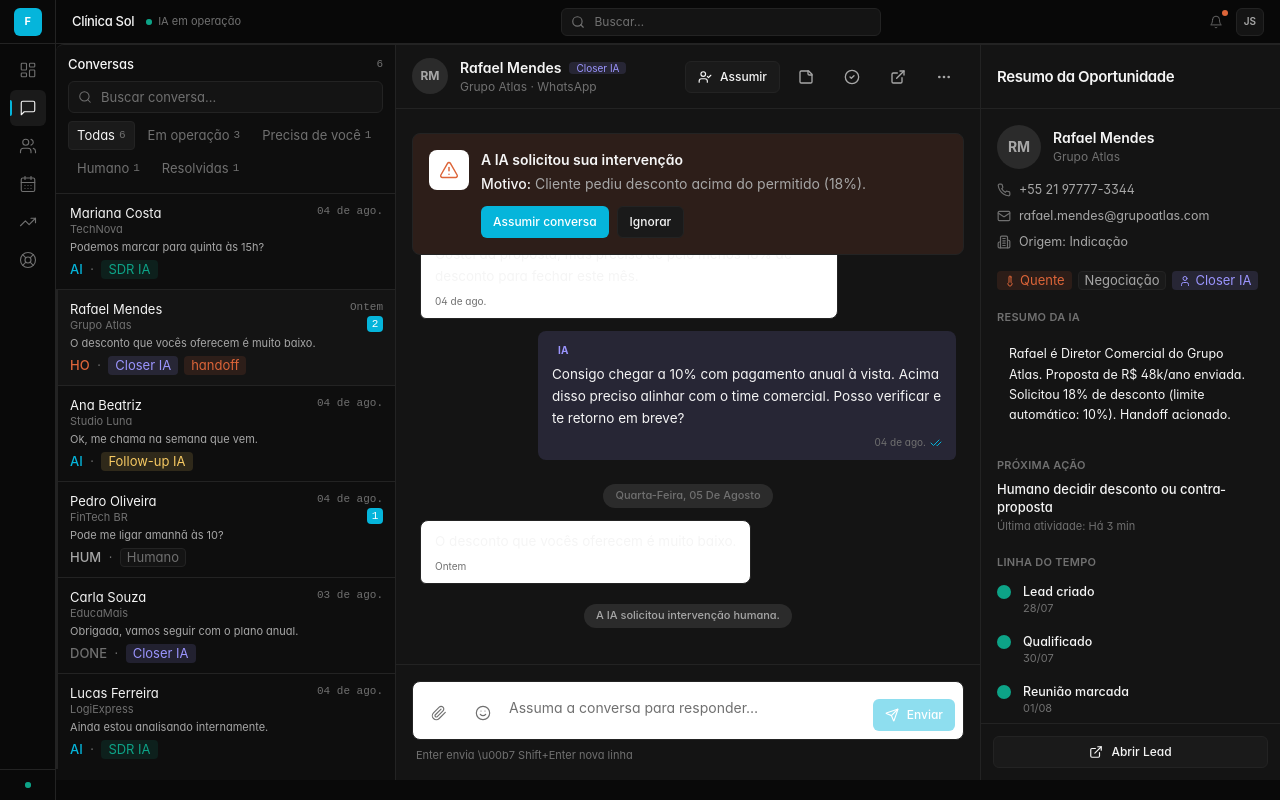
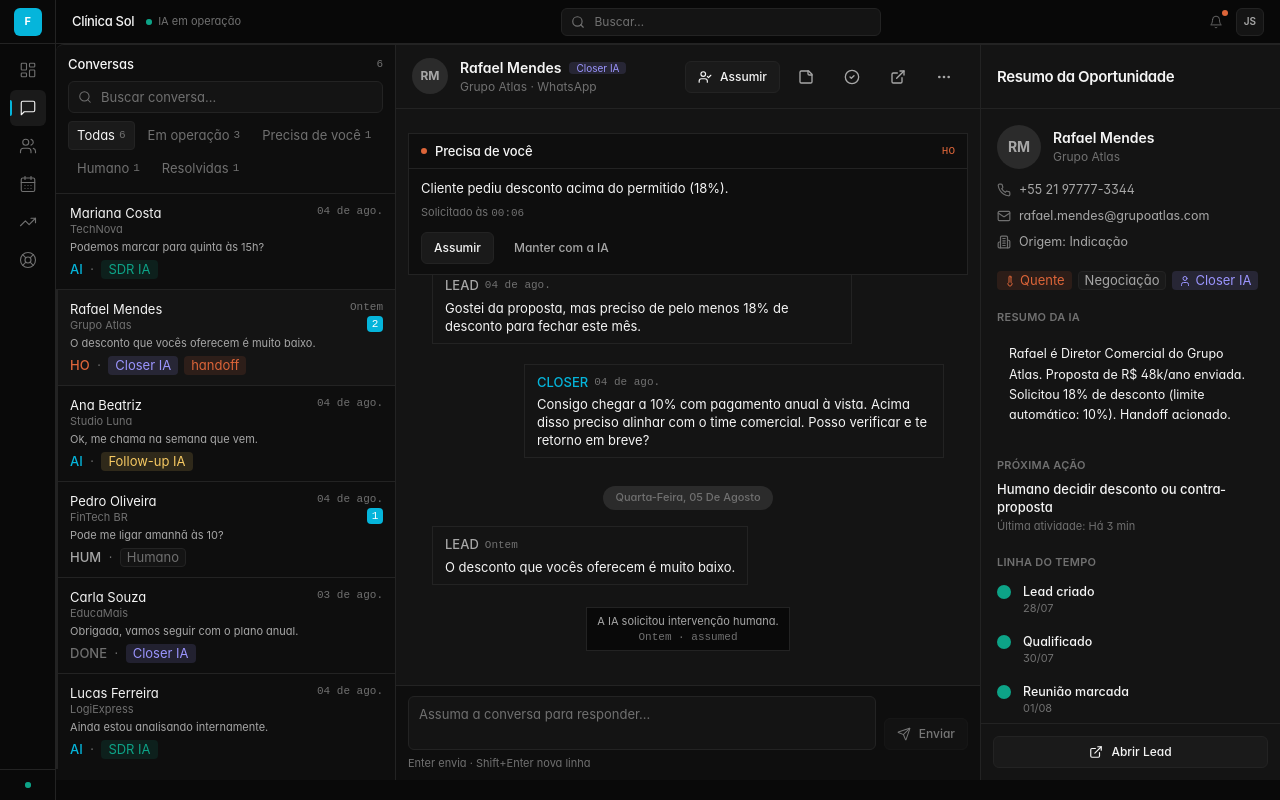
Before and after one commit to jvrm831720/forceia, a Next.js app in the folder dashboard/: page /conversas in a window 1280 px wide. Built offline with nearby package versions, Linux system fonts and the light colour scheme.

Commit message:
conversas: handoff Precisa de você, messages as ops events, header Assumir

```diff
--- a/dashboard/components/conversations/conversation-input.tsx
+++ b/dashboard/components/conversations/conversation-input.tsx
@@ -1,58 +1,33 @@
 "use client";
 
 import { Button } from "@/components/ui/button";
-import { cn } from "@/lib/utils";
-import { Paperclip, Send, Smile } from "lucide-react";
+import { Icon } from "@/components/ui/icon";
+import { Send } from "lucide-react";
 import { useState } from "react";
 
 export function ConversationInput({
+  onSend,
   disabled,
-  placeholder = "Escreva uma mensagem\u2026",
-  onSend,
+  placeholder = "Escrever mensagem…",
 }: {
+  onSend: (text: string) => void;
   disabled?: boolean;
   placeholder?: string;
-  onSend: (text: string) => void;
 }) {
   const [value, setValue] = useState("");
 
-  function submit() {
+  const submit = () => {
     const text = value.trim();
     if (!text || disabled) return;
     onSend(text);
     setValue("");
-  }
+  };
 
   return (
-    <div className="border-t border-border bg-surface-card p-3 sm:p-4">
-      <div
-        className={cn(
-          "flex items-end gap-2 rounded-2xl border border-border bg-white p-2 shadow-card",
-          disabled && "opacity-60"
-        )}
-      >
-        <button
-          type="button"
-          className="inline-flex h-9 w-9 shrink-0 items-center justify-center rounded-xl text-ink-soft transition hover:bg-border-soft hover:text-ink disabled:pointer-events-none"
-          aria-label="Anexar arquivo"
-          disabled={disabled}
-        >
-          <Paperclip className="h-4 w-4" strokeWidth={1.75} />
-        </button>
-        <button
-          type="button"
-          className="inline-flex h-9 w-9 shrink-0 items-center justify-center rounded-xl text-ink-soft transition hover:bg-border-soft hover:text-ink disabled:pointer-events-none"
-          aria-label="Inserir emoji"
-          disabled={disabled}
-        >
-          <Smile className="h-4 w-4" strokeWidth={1.75} />
-        </button>
-        <label className="min-w-0 flex-1">
-          <span className="sr-only">Mensagem</span>
+    <div className="border-t border-border bg-canvas px-3 py-2.5">
+      <div className="flex items-end gap-2">
         <textarea
-            rows={1}
           value={value}
-            disabled={disabled}
           onChange={(e) => setValue(e.target.value)}
           onKeyDown={(e) => {
             if (e.key === "Enter" && !e.shiftKey) {
@@ -60,23 +35,25 @@ export function ConversationInput({
               submit();
             }
           }}
+          rows={2}
+          disabled={disabled}
           placeholder={placeholder}
-            className="max-h-28 w-full resize-none bg-transparent py-2 text-sm text-ink placeholder:text-ink-soft focus:outline-none disabled:cursor-not-allowed"
+          className="min-h-[40px] flex-1 resize-none rounded-md border border-border bg-surface px-2.5 py-2 text-body text-ink placeholder:text-ink-soft transition-ui duration-fast focus:border-brand focus:outline-none focus:shadow-focus disabled:opacity-50"
         />
-        </label>
         <Button
           type="button"
           size="sm"
+          variant="secondary"
           disabled={disabled || !value.trim()}
           onClick={submit}
           aria-label="Enviar mensagem"
         >
-          <Send className="h-3.5 w-3.5" />
+          <Icon icon={Send} size="sm" />
           Enviar
         </Button>
       </div>
-      <p className="mt-2 px-1 text-[11px] text-ink-soft">
-        Enter envia \u00b7 Shift+Enter nova linha
+      <p className="mt-1.5 text-meta text-ink-soft">
+        Enter envia · Shift+Enter nova linha
       </p>
     </div>
   );
--- a/dashboard/components/conversations/handoff-card.tsx
+++ b/dashboard/components/conversations/handoff-card.tsx
@@ -2,8 +2,8 @@
 
 import { Button } from "@/components/ui/button";
 import type { HandoffRequest } from "@/types/conversation";
-import { AlertTriangle } from "lucide-react";
 
+/** Interrupt lane — Product Language: "Precisa de você" */
 export function HandoffCard({
   handoff,
   onAssume,
@@ -15,29 +15,35 @@ export function HandoffCard({
 }) {
   return (
     <div
-      className="mx-4 mt-3 rounded-2xl border border-alert/25 bg-alert-soft p-4 shadow-card"
-      role="status"
-      aria-live="polite"
+      className="mx-3 mt-3 border border-warning/40 bg-canvas"
+      role="region"
+      aria-label="Handoff — precisa de você"
     >
-      <div className="flex gap-3">
-        <div className="flex h-10 w-10 shrink-0 items-center justify-center rounded-xl bg-white text-alert shadow-card">
-          <AlertTriangle className="h-5 w-5" strokeWidth={1.75} />
+      <div className="flex items-center justify-between border-b border-border px-3 py-2">
+        <div className="flex items-center gap-2">
+          <span className="h-1.5 w-1.5 rounded-full bg-warning" aria-hidden />
+          <p className="text-section text-ink">Precisa de você</p>
         </div>
-        <div className="min-w-0 flex-1">
-          <p className="font-display text-sm font-semibold text-ink">
-            A IA solicitou sua intervenção
-          </p>
-          <p className="mt-1 text-sm text-ink-muted">
-            <span className="font-medium text-ink">Motivo:</span> {handoff.reason}
-          </p>
-          <div className="mt-3 flex flex-wrap gap-2">
-            <Button type="button" size="sm" onClick={onAssume}>
-              Assumir conversa
-            </Button>
-            <Button type="button" size="sm" variant="secondary" onClick={onDismiss}>
-              Ignorar
-            </Button>
-          </div>
+        <span className="text-mono text-warning">HO</span>
+      </div>
+      <div className="space-y-2 px-3 py-2.5">
+        <p className="text-body text-ink">{handoff.reason}</p>
+        <p className="text-meta text-ink-soft">
+          Solicitado às{" "}
+          <span className="text-mono">
+            {new Date(handoff.requestedAt).toLocaleTimeString("pt-BR", {
+              hour: "2-digit",
+              minute: "2-digit",
+            })}
+          </span>
+        </p>
+        <div className="flex flex-wrap gap-2 pt-1">
+          <Button type="button" size="sm" variant="secondary" onClick={onAssume}>
+            Assumir
+          </Button>
+          <Button type="button" size="sm" variant="ghost" onClick={onDismiss}>
+            Manter com a IA
+          </Button>
         </div>
       </div>
     </div>
--- a/dashboard/components/conversations/message-bubble.tsx
+++ b/dashboard/components/conversations/message-bubble.tsx
@@ -1,78 +1,72 @@
 "use client";
 
 import { cn } from "@/lib/utils";
-import { formatMessageTime } from "@/lib/conversation-utils";
+import {
+  agentLabel,
+  formatMessageTime,
+} from "@/lib/conversation-utils";
 import type { ConversationMessage } from "@/types/conversation";
-import { Check, CheckCheck } from "lucide-react";
 
 export function MessageBubble({ message }: { message: ConversationMessage }) {
-  if (message.sender === "system") {
+  const { sender, content, timestamp, agentRole, systemKind, status } = message;
+
+  if (sender === "system") {
     return (
-      <div className="flex justify-center py-2">
-        <span className="rounded-full bg-border-soft px-3 py-1 text-[11px] font-medium text-ink-muted">
-          {message.content}
-        </span>
+      <div className="flex justify-center px-3 py-1.5">
+        <div className="max-w-[90%] border border-border bg-background px-2.5 py-1.5 text-center">
+          <p className="text-meta text-ink-muted">{content}</p>
+          <p className="mt-0.5 text-mono text-ink-soft">
+            {formatMessageTime(timestamp)}
+            {systemKind ? ` · ${systemKind}` : ""}
+          </p>
+        </div>
       </div>
     );
   }
 
-  const isLead = message.sender === "lead";
-  const isAi = message.sender === "ai";
-  const isHuman = message.sender === "human";
+  const isLead = sender === "lead";
+  const isAi = sender === "ai";
+  const isHuman = sender === "human";
 
   return (
     <div
       className={cn(
-        "flex w-full",
-        isLead ? "justify-start" : "justify-end"
+        "flex px-3 py-1",
+        isLead ? "justify-start" : "justify-end",
       )}
     >
       <div
         className={cn(
-          "max-w-[78%] rounded-2xl px-3.5 py-2.5 shadow-card transition duration-200",
-          isLead && "rounded-bl-md bg-white border border-border text-ink",
-          isAi && "rounded-br-md bg-ai-soft text-ink",
-          isHuman && "rounded-br-md bg-brand-soft text-ink"
+          "max-w-[min(100%,420px)] border px-3 py-2",
+          isLead && "border-border bg-surface",
+          isAi && "border-brand/30 bg-brand-soft/40",
+          isHuman && "border-border bg-elevated",
         )}
       >
-        {(isAi || isHuman) && (
-          <div className="mb-1 flex items-center gap-1.5">
-            {isAi && (
-              <span className="inline-flex items-center rounded-full bg-ai/15 px-1.5 py-0.5 text-[10px] font-bold tracking-wide text-ai">
-                IA
-              </span>
+        <div className="mb-1 flex items-center gap-1.5">
+          <span
+            className={cn(
+              "text-mono font-medium",
+              isLead && "text-ink-muted",
+              isAi && "text-brand",
+              isHuman && "text-ink-soft",
             )}
-            {isHuman && (
-              <span className="inline-flex items-center rounded-full bg-brand/15 px-1.5 py-0.5 text-[10px] font-bold tracking-wide text-brand">
-                Você
-              </span>
-            )}
-          </div>
-        )}
-        <p className="whitespace-pre-wrap text-[13.5px] leading-relaxed">
-          {message.content}
-        </p>
-        <div
-          className={cn(
-            "mt-1.5 flex items-center gap-1",
-            isLead ? "justify-start" : "justify-end"
-          )}
-        >
-          <span className="text-[10px] text-ink-soft">
-            {formatMessageTime(message.timestamp)}
+          >
+            {isLead && "LEAD"}
+            {isAi &&
+              (agentRole
+                ? agentLabel(agentRole).replace(" IA", "").toUpperCase()
+                : "IA")}
+            {isHuman && "HUM"}
           </span>
-          {!isLead && message.status && (
-            <span className="text-ink-soft">
-              {message.status === "read" ? (
-                <CheckCheck className="h-3 w-3 text-brand" />
-              ) : message.status === "delivered" ? (
-                <CheckCheck className="h-3 w-3" />
-              ) : (
-                <Check className="h-3 w-3" />
-              )}
-            </span>
+          <span className="text-mono text-ink-soft">
+            {formatMessageTime(timestamp)}
+          </span>
+          {status && isHuman && (
+            <span className="text-mono text-ink-soft">{status}</span>
           )}
         </div>
+        <p className="whitespace-pre-wrap text-body text-ink">{content}</p>
       </div>
     </div>
   );
--- a/dashboard/components/conversations/typing-indicator.tsx
+++ b/dashboard/components/conversations/typing-indicator.tsx
@@ -10,20 +10,19 @@ export function TypingIndicator({
   return (
     <div
       className={cn(
-        "flex items-end gap-2",
-        align === "right" ? "justify-end" : "justify-start"
+        "flex items-center gap-2 px-3 py-1",
+        align === "right" ? "justify-end" : "justify-start",
       )}
       aria-live="polite"
       aria-label={label}
     >
-      <div className="rounded-2xl border border-border bg-white px-3.5 py-2.5 shadow-card">
-        <div className="flex items-center gap-1">
-          <span className="h-1.5 w-1.5 animate-bounce rounded-full bg-ink-soft [animation-delay:0ms]" />
-          <span className="h-1.5 w-1.5 animate-bounce rounded-full bg-ink-soft [animation-delay:150ms]" />
-          <span className="h-1.5 w-1.5 animate-bounce rounded-full bg-ink-soft [animation-delay:300ms]" />
-        </div>
+      <div className="flex items-center gap-1.5 border border-border bg-surface px-2.5 py-1.5">
+        <span className="relative flex h-1.5 w-1.5">
+          <span className="absolute inline-flex h-full w-full animate-ping rounded-full bg-brand opacity-50" />
+          <span className="relative inline-flex h-1.5 w-1.5 rounded-full bg-brand" />
+        </span>
+        <span className="text-meta text-ink-muted">{label}</span>
       </div>
-      <span className="text-[11px] text-ink-soft">{label}</span>
     </div>
   );
 }
```
Lines whose indentation alone changed are shown as unchanged.
